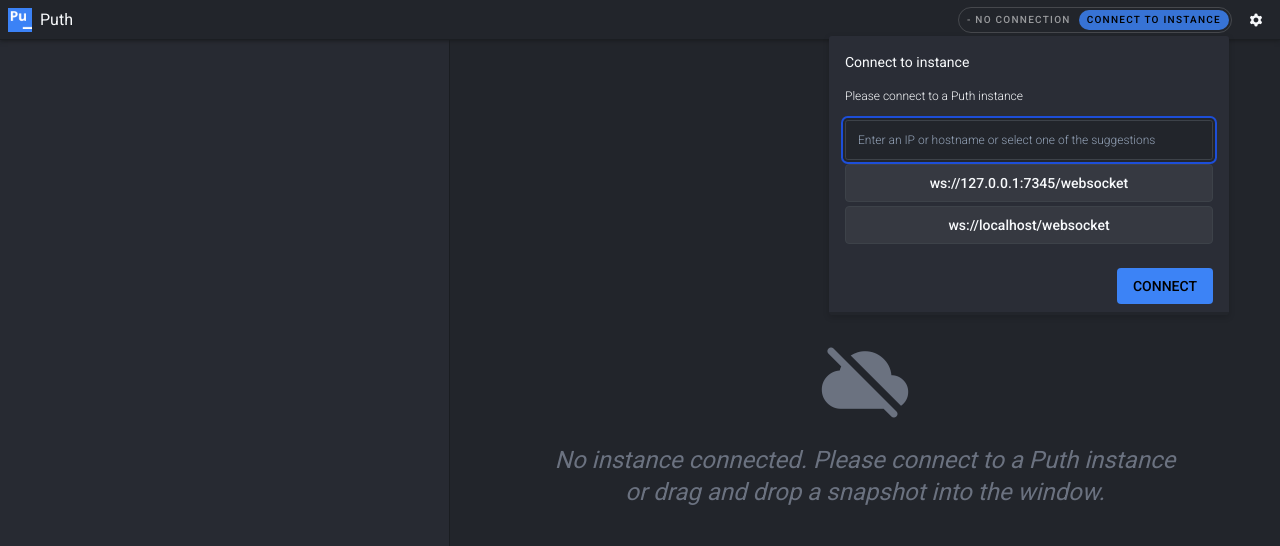
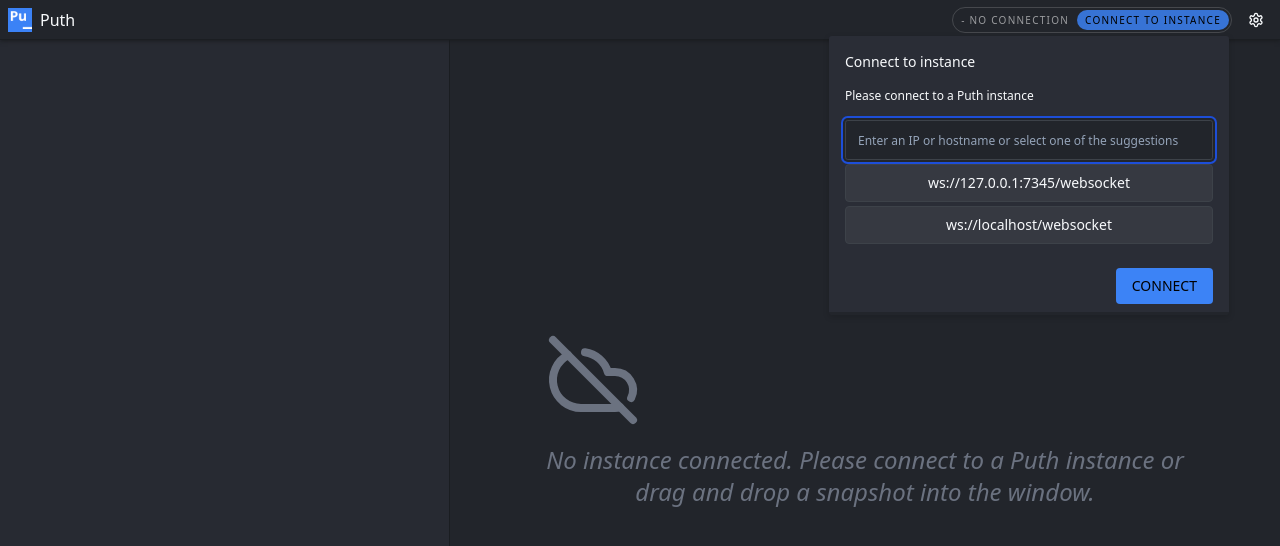
Before and after one commit to puth-io/puth, a React (Vite) app in the folder workspaces/gui/: page / in a window 1280 px wide. Shown: the top 546 px of the page. Built offline with nearby package versions, Linux system fonts and the light colour scheme.

Commit message:
fix(gui): stop loading fonts from Google
Icons used a Google icon font, so the GUI needed internet access and every
browser test touched a public website. Render icons as inline SVGs and use
the system font.

```diff
--- a/workspaces/gui/index.html
+++ b/workspaces/gui/index.html
@@ -12,16 +12,6 @@
     <link rel="mask-icon" href="/safari-pinned-tab.svg" color="#3c83f6">
     <meta name="msapplication-TileColor" content="#2b5797">
     <meta name="theme-color" content="#ffffff">
-
-    <link rel="preconnect" href="https://fonts.googleapis.com">
-    <link rel="preconnect" href="https://fonts.gstatic.com" crossorigin>
-    <link href="https://fonts.googleapis.com/css2?family=Roboto:wght@300;400;500&display=swap" rel="stylesheet">
-    <!--    <link rel="stylesheet" href="https://fonts.googleapis.com/css2?family=Material+Symbols+Rounded:opsz,wght,FILL,GRAD@20..48,100..700,0..1,-50..200" />-->
-    <!--    <link rel="stylesheet" href="https://fonts.googleapis.com/css2?family=Material+Symbols+Outlined:opsz,wght,FILL,GRAD@20,200,0,0" />-->
-    <link
-        rel="stylesheet"
-        href="https://fonts.googleapis.com/css2?family=Material+Symbols+Rounded:opsz,wght,FILL,GRAD@20..48,100..700,0..1,-50..200"
-    />
 </head>
 <body class="dark">
     <div id="root"></div>
--- a/workspaces/gui/src/app/components/Context.tsx
+++ b/workspaces/gui/src/app/components/Context.tsx
@@ -8,7 +8,7 @@ import Log from './Log/Log';
 import Request from './Request/Request';
 
 export function StatusIcon({status, className, ...rest}: any) {
-    let icon = 'pending';
+    let icon: IconName = 'pending';
     if (status === 'failed') {
         icon = 'error';
         className = 'text-red-500 ' + className;
@@ -36,7 +36,7 @@ export function DownloadHandler({resolver, name}: any) {
 
     return (
         <>
-            <Button variant={'ghost'} size={'icon-xs'} onClick={download}>
+            <Button {...{puth: 'export-snapshot'}} aria-label={'Export snapshot'} variant={'ghost'} size={'icon-xs'} onClick={download}>
                 <Icon name={'download'}/>
             </Button>
             <a href="" style={{display: 'none'}} ref={ref}></a>
--- a/workspaces/gui/src/components/icon.tsx
+++ b/workspaces/gui/src/components/icon.tsx
@@ -1,8 +1,49 @@
-export const Icon = ({name, size, className, onClick, ...rest}: {name: string, size?: string, className?: string, onClick?: TODO}) => (
-    <span
-        className={'material-symbols-rounded ' + (className ?? '')}
-        style={{fontSize: size ?? undefined}}
-        onClick={onClick}
-        {...rest}
-    >{name}</span>
-);
+import {
+    AlertCircle,
+    Check,
+    CheckCircle2,
+    ChevronDown,
+    ChevronUp,
+    CircleDashed,
+    CloudOff,
+    Compass,
+    Download,
+    Folder,
+    History,
+    Loader2,
+    RefreshCw,
+    Settings,
+    Timer,
+    X,
+    XCircle,
+    Zap,
+} from 'lucide-react';
+
+const icons = {
+    bolt: Zap,
+    cancel: XCircle,
+    check: Check,
+    check_circle: CheckCircle2,
+    close: X,
+    cloud_off: CloudOff,
+    download: Download,
+    error: AlertCircle,
+    expand_less: ChevronUp,
+    expand_more: ChevronDown,
+    explore: Compass,
+    folder: Folder,
+    history: History,
+    pending: CircleDashed,
+    progress_activity: Loader2,
+    refresh: RefreshCw,
+    settings: Settings,
+    timer: Timer,
+};
+
+export type IconName = keyof typeof icons;
+
+export const Icon = ({name, size, className, onClick, ...rest}: {name: IconName, size?: string, className?: string, onClick?: TODO}) => {
+    const Component = icons[name];
+
+    return <Component size={size ?? '1rem'} className={'inline-block ' + (className ?? '')} onClick={onClick} {...rest}/>;
+};
--- a/workspaces/gui/src/index.css
+++ b/workspaces/gui/src/index.css
@@ -75,14 +75,6 @@
   }
 }
 
-.material-symbols-rounded {
-  font-variation-settings: 'FILL' 1,
-  'wght' 400,
-  'GRAD' 0,
-  'opsz' 20;
-  font-size: 16px;
-}
-
 @layer base {
   * {
     @apply border-border;
@@ -109,7 +101,7 @@
 
 html {
   color-scheme: dark;
-  font-family: 'Roboto', sans-serif;
+  font-family: system-ui, sans-serif;
   font-size: 16px;
 }
 
```
Also changed, not shown: 2 other files (tests, documents, lock files or other folders).
